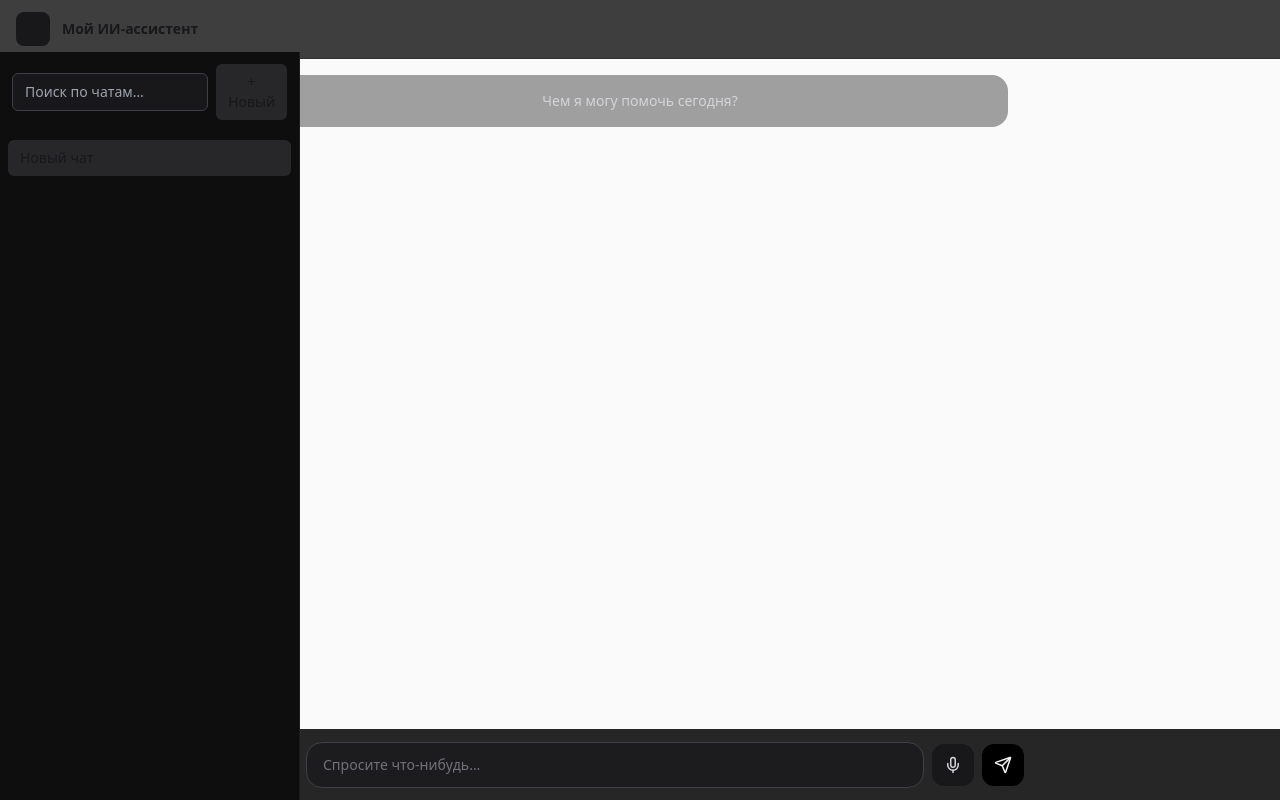
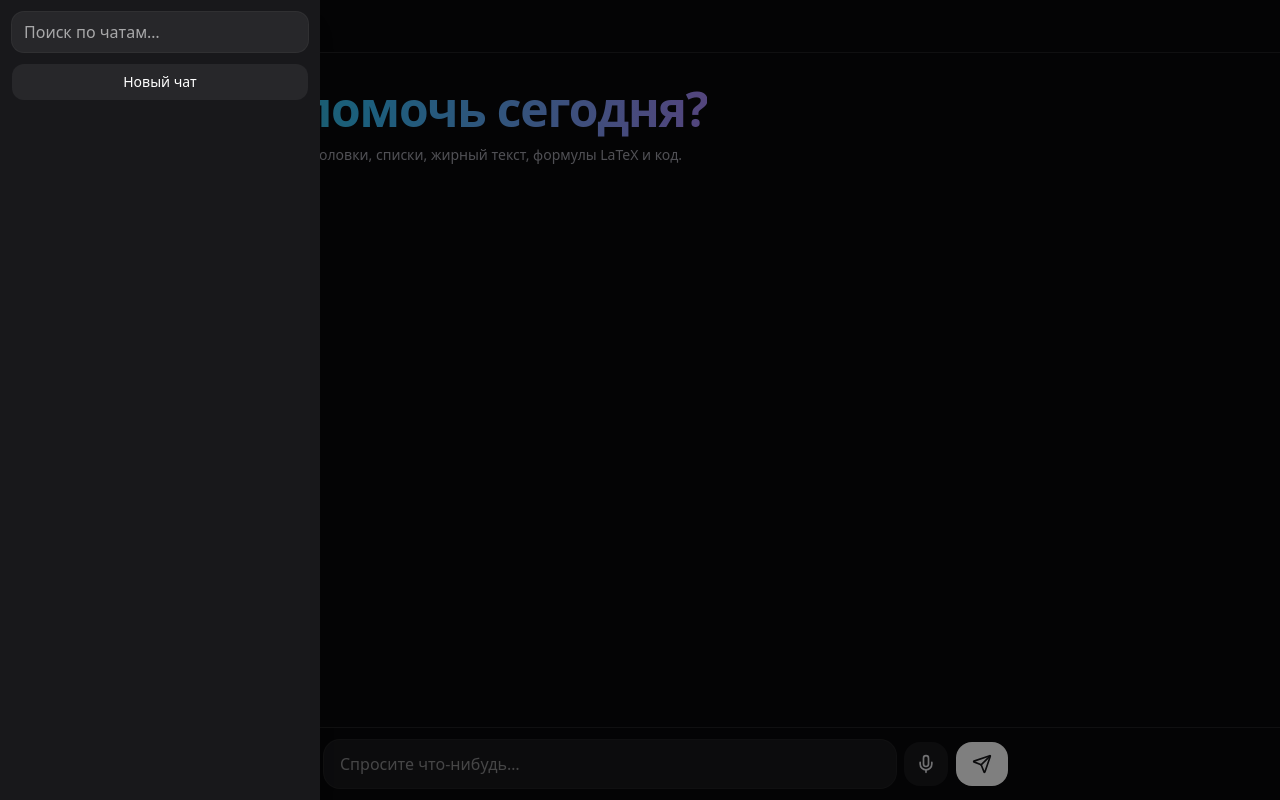
Before and after one commit to 89059043673d-ctrl/ai-assistant-chat, a Next.js app: page / in a window 1280 px wide. Both pictures are taken after a click on the button 33 px from the left and 29 px from the top of the page. Built offline with nearby package versions, Linux system fonts and the light colour scheme.

Commit message:
Update Chat.tsx

```diff
--- a/components/Chat.tsx
+++ b/components/Chat.tsx
@@ -1,320 +1,408 @@
-// components/Chat.tsx
 "use client";
 
-import React, { useEffect, useRef, useState } from "react";
-import { Menu, Paperclip, Send, Mic, Clipboard } from "lucide-react";
+import React, { useEffect, useMemo, useRef, useState } from "react";
+import { Menu, Paperclip, Send, Mic, Copy, Check } from "lucide-react";
 import Markdown from "./Markdown";
 import clsx from "clsx";
 
-type Msg = { role: "user" | "assistant"; content: string };
+type Msg = { id: string; role: "user" | "assistant"; content: string; ts: number };
+
+declare global {
+  interface Window {
+    webkitSpeechRecognition?: any;
+    SpeechRecognition?: any;
+  }
+}
+
+const LS_KEY = "chat.history.v1";
 
 export default function Chat() {
-  // левое меню
+  // UI
   const [sidebarOpen, setSidebarOpen] = useState(false);
 
-  // история сообщений
+  // Сообщения
   const [messages, setMessages] = useState<Msg[]>([]);
-  const [input, setInput] = useState("");
-  const [loading, setLoading] = useState(false);
+  const [text, setText] = useState("");
+  const [sending, setSending] = useState(false);
 
-  // локальная "история чатов" в сайдбаре
-  const [threads, setThreads] = useState<
-    { id: string; title: string; msgs: Msg[] }[]
-  >([]);
-  const [activeThreadId, setActiveThreadId] = useState<string | null>(null);
-  const inputRef = useRef<HTMLInputElement>(null);
-  const endRef = useRef<HTMLDivElement>(null);
+  // Копирование (визуальная обратная связь)
+  const [copiedId, setCopiedId] = useState<string | null>(null);
 
-  // автоскролл в конец
+  // Поиск по истории (левая панель)
+  const [q, setQ] = useState("");
+
+  // Вложения
+  const fileInputRef = useRef<HTMLInputElement | null>(null);
+  const [attachedNames, setAttachedNames] = useState<string[]>([]);
+
+  // Микрофон (Web Speech API)
+  const recRef = useRef<any>(null);
+  const [recOn, setRecOn] = useState(false);
+
+  // ---------- init / persist ----------
   useEffect(() => {
-    endRef.current?.scrollIntoView({ behavior: "smooth" });
-  }, [messages, loading]);
+    try {
+      const raw = localStorage.getItem(LS_KEY);
+      if (raw) setMessages(JSON.parse(raw));
+    } catch {}
+  }, []);
 
-  // создать новый чат
-  function newChat() {
-    const id = crypto.randomUUID();
-    const title = "Новый чат";
-    const t = { id, title, msgs: [] as Msg[] };
-    setThreads((s) => [t, ...s]);
-    setActiveThreadId(id);
-    setMessages([]);
-    setSidebarOpen(false);
-    setTimeout(() => inputRef.current?.focus(), 50);
+  useEffect(() => {
+    localStorage.setItem(LS_KEY, JSON.stringify(messages));
+  }, [messages]);
+
+  // ---------- helpers ----------
+  const filtered = useMemo(
+    () =>
+      q.trim()
+        ? messages.filter((m) =>
+            m.content.toLowerCase().includes(q.trim().toLowerCase())
+          )
+        : messages,
+    [messages, q]
+  );
+
+  const pushMsg = (role: Msg["role"], content: string) =>
+    setMessages((prev) => [
+      ...prev,
+      { id: crypto.randomUUID(), role, content, ts: Date.now() },
+    ]);
+
+  // ---------- copy with feedback ----------
+  const copyText = async (id: string, content: string) => {
+    try {
+      await navigator.clipboard.writeText(content);
+      setCopiedId(id);
+      setTimeout(() => setCopiedId(null), 900);
+    } catch {}
+  };
+
+  // ---------- mic ----------
+  useEffect(() => {
+    if (!recOn) return;
+
+    const SR =
+      window.SpeechRecognition || window.webkitSpeechRecognition || null;
+    if (!SR) {
+      setRecOn(false);
+      alert("Распознавание речи не поддерживается в этом браузере.");
+      return;
     }
+    const rec = new SR();
+    rec.lang = "ru-RU";
+    rec.interimResults = true;
+    rec.continuous = true;
 
-  // выбрать чат
-  function selectChat(id: string) {
-    const t = threads.find((x) => x.id === id);
-    if (!t) return;
-    setActiveThreadId(id);
-    setMessages(t.msgs);
-    setSidebarOpen(false);
+    rec.onresult = (e: any) => {
+      let last = "";
+      for (let i = e.resultIndex; i < e.results.length; i++) {
+        last += e.results[i][0].transcript;
       }
+      setText((t) => (t ? t + " " : "") + last.trim());
+    };
 
-  // сохранить текущий чат в список
-  function persistThread(nextMsgs: Msg[]) {
-    if (!activeThreadId) return;
-    setThreads((prev) =>
-      prev.map((t) => (t.id === activeThreadId ? { ...t, msgs: nextMsgs, title: titleFromMsgs(nextMsgs) } : t))
-    );
-  }
+    rec.onerror = () => setRecOn(false);
+    rec.onend = () => setRecOn(false);
 
-  function titleFromMsgs(msgs: Msg[]) {
-    const firstUser = msgs.find((m) => m.role === "user")?.content?.slice(0, 30);
-    return firstUser ? firstUser : "Чат";
-  }
+    rec.start();
+    recRef.current = rec;
 
-  // копирование текста
-  async function copyText(text: string) {
+    return () => {
       try {
-      await navigator.clipboard.writeText(text);
+        rec.stop();
+      } catch {}
+      recRef.current = null;
+    };
+  }, [recOn]);
+
+  const toggleMic = () => {
+    setRecOn((v) => {
+      if (v && recRef.current) {
+        try {
+          recRef.current.stop();
         } catch {}
       }
+      return !v;
+    });
+  };
 
-  // отправка (стриминг)
-  async function send(e?: React.FormEvent) {
-    if (e) e.preventDefault(); // чтобы не было двойной отправки
-    const text = input.trim();
-    if (!text || loading) return;
+  // ---------- attach ----------
+  const onPickFile = () => fileInputRef.current?.click();
+  const onFilesChosen = (e: React.ChangeEvent<HTMLInputElement>) => {
+    const names = Array.from(e.target.files ?? []).map((f) => f.name);
+    if (names.length) setAttachedNames(names);
+  };
 
-    // добавляем пользовательское сообщение
-    const me: Msg = { role: "user", content: text };
-    const startMsgs = [...messages, me];
-    setMessages(startMsgs);
-    persistThread(startMsgs);
-    setInput("");
+  // ---------- send ----------
+  const send = async () => {
+    const userText = text.trim();
+    if (!userText || sending) return;
 
-    // создаем заготовку для assistant
-    const ai: Msg = { role: "assistant", content: "" };
-    setMessages((s) => [...s, ai]);
-    setLoading(true);
+    // добавляем метку про вложения (минимально рабочий функционал)
+    const withAttach =
+      attachedNames.length > 0
+        ? `${userText}\n\n[Вложения: ${attachedNames.join(", ")}]`
+        : userText;
+
+    setSending(true);
+    pushMsg("user", withAttach);
+    setText("");
+    setAttachedNames([]);
 
     try {
       const res = await fetch("/api/chat", {
         method: "POST",
         headers: { "Content-Type": "application/json" },
         body: JSON.stringify({
-          history: startMsgs,
-          message: text,
+          text: withAttach,
+          history: messages.map(({ role, content }) => ({ role, content })),
         }),
       });
 
       if (!res.ok || !res.body) {
-        throw new Error("bad response");
+        pushMsg(
+          "assistant",
+          "Не удалось получить ответ от модели. Проверьте Billing и переменную OPENAI_API_KEY на Vercel."
+        );
+        setSending(false);
+        return;
       }
 
+      // стримим ТОЛЬКО текст (как у нас сделан route.ts)
       const reader = res.body.getReader();
-      const decoder = new TextDecoder("utf-8");
+      const dec = new TextDecoder();
       let acc = "";
+      const id = crypto.randomUUID();
+      setMessages((prev) => [
+        ...prev,
+        { id, role: "assistant", content: "", ts: Date.now() },
+      ]);
 
-      // читаем plain text поток
       while (true) {
-        const { done, value } = await reader.read();
+        const { value, done } = await reader.read();
         if (done) break;
-        const chunk = decoder.decode(value, { stream: true });
-        acc += chunk;
+        acc += dec.decode(value, { stream: true });
+        setMessages((prev) =>
+          prev.map((m) => (m.id === id ? { ...m, content: acc } : m))
+        );
+      }
+    } catch (e) {
+      pushMsg(
+        "assistant",
+        "Не удалось получить ответ от модели. Проверьте Billing и переменную OPENAI_API_KEY на Vercel."
+      );
+    } finally {
+      setSending(false);
+    }
+  };
 
-        // обновляем последнее сообщение ассистента
-        setMessages((s) => {
-          const next = [...s];
-          next[next.length - 1] = { role: "assistant", content: sanitizeLeak(acc) };
-          return next;
-        });
+  const onEnterSend = (e: React.KeyboardEvent<HTMLInputElement>) => {
+    if (e.key === "Enter" && !e.shiftKey) {
+      e.preventDefault();
+      send();
     }
+  };
 
-      setMessages((s) => {
-        const next = [...s];
-        next[next.length - 1] = { role: "assistant", content: sanitizeLeak(acc) };
-        persistThread(next);
-        return next;
-      });
-    } catch {
-      setMessages((s) => {
-        const next = [...s];
-        next[next.length - 1] = {
-          role: "assistant",
-          content:
-            "Не удалось получить ответ от модели. Проверьте Billing и переменную OPENAI_API_KEY на Vercel.",
-        };
-        persistThread(next);
-        return next;
-      });
-    } finally {
-      setLoading(false);
-      inputRef.current?.focus();
-    }
-  }
-
-  // на случай если вдруг бэкенд где-то вернул `{"ok":true,"content":"..."}`
-  function sanitizeLeak(text: string) {
-    // если это JSON-строка вида { ok:true, content:"..." }
-    const trimmed = text.trim();
-    if (trimmed.startsWith("{") && trimmed.includes('"content"')) {
-      try {
-        const obj = JSON.parse(trimmed);
-        if (obj && typeof obj.content === "string") return obj.content;
-      } catch {}
-    }
-    return text;
-  }
-
-  // при первом заходе — пустой чат
-  useEffect(() => {
-    if (threads.length === 0) newChat();
-    // eslint-disable-next-line react-hooks/exhaustive-deps
-  }, []);
-
+  // ---------- UI ----------
   return (
-    <div className="relative h-full w-full">
-      {/* верхняя плашка */}
-      <div className="sticky top-0 z-20 flex items-center gap-3 border-b border-zinc-800/60 bg-[#0f0f10]/80 px-4 py-3 backdrop-blur">
+    <div className="min-h-screen bg-zinc-950 text-zinc-100">
+      {/* top bar */}
+      <div className="sticky top-0 z-30 flex items-center gap-3 border-b border-white/10 bg-zinc-950/80 px-3 py-2 backdrop-blur">
         <button
-          className="rounded-lg bg-zinc-900 p-2 hover:bg-zinc-800"
-          onClick={() => setSidebarOpen((v) => !v)}
-          aria-label="Меню"
-          title="Меню"
+          className="rounded-xl p-2 hover:bg-white/5 active:scale-95 transition"
+          onClick={() => setSidebarOpen(true)}
+          aria-label="Открыть меню"
         >
-          <Menu size={18} />
+          <Menu className="h-5 w-5" />
         </button>
-        <div className="text-sm font-semibold">Мой ИИ-ассистент</div>
+        <div className="text-sm opacity-70">Мой ИИ-ассистент</div>
       </div>
 
-      {/* сайдбар */}
-      {sidebarOpen && (
-        <div className="absolute left-0 top-[52px] z-30 h-[calc(100%-52px)] w-[300px] border-r border-zinc-800/60 bg-[#0e0e0f]">
-          <div className="flex items-center gap-2 p-3">
-            <input
-              className="w-full rounded-md border border-zinc-700 bg-zinc-900 px-3 py-2 text-sm outline-none"
-              placeholder="Поиск по чатам…"
-              onChange={(e) => {
-                const q = e.target.value.toLowerCase();
-                setThreads((prev) =>
-                  prev
-                    .slice()
-                    .sort((a, b) => a.title.localeCompare(b.title))
-                    .map((t) => t) // просто чтобы перерендерить
-                );
-              }}
-            />
-            <button
-              className="rounded-md bg-zinc-800 px-3 py-2 text-sm hover:bg-zinc-700"
-              onClick={newChat}
-            >
-              + Новый
-            </button>
+      {/* hero надпись */}
+      {messages.length === 0 && (
+        <div className="px-4 py-8 sm:px-6">
+          <h1 className="text-3xl sm:text-4xl md:text-5xl font-extrabold tracking-tight">
+            <span className="bg-gradient-to-r from-emerald-400 via-sky-400 to-violet-400 bg-clip-text text-transparent">
+              Чем я могу помочь сегодня?
+            </span>
+          </h1>
+          <p className="mt-3 text-sm text-zinc-400">
+            Спроси что-нибудь — поддерживаются заголовки, списки, жирный текст,
+            формулы LaTeX и код.
+          </p>
         </div>
-          <div className="space-y-1 overflow-y-auto p-2">
-            {threads.map((t) => (
-              <button
-                key={t.id}
-                onClick={() => selectChat(t.id)}
+      )}
+
+      {/* messages */}
+      <div className="mx-auto max-w-3xl px-3 pb-36 sm:px-4">
+        {messages.map((m) => (
+          <div
+            key={m.id}
             className={clsx(
-                  "block w-full truncate rounded-md px-3 py-2 text-left text-sm hover:bg-zinc-800",
-                  t.id === activeThreadId && "bg-zinc-800"
+              "mt-3 flex",
+              m.role === "user" ? "justify-end" : "justify-start"
             )}
           >
-                {t.title}
+            <div
+              className={clsx(
+                "group relative rounded-2xl px-4 py-3 shadow",
+                m.role === "user"
+                  ? "bg-zinc-900 text-zinc-100"
+                  : "bg-zinc-800/80 text-zinc-100"
+              )}
+            >
+              {/* копировать */}
+              <button
+                className="absolute -right-2 -top-2 hidden rounded-full bg-zinc-700 p-2 text-white/90 shadow group-hover:block active:scale-95 transition"
+                onClick={() => copyText(m.id, m.content)}
+                aria-label="Копировать"
+                title="Копировать"
+              >
+                {copiedId === m.id ? (
+                  <Check className="h-4 w-4" />
+                ) : (
+                  <Copy className="h-4 w-4" />
+                )}
               </button>
+
+              {m.role === "assistant" ? (
+                <Markdown>{m.content}</Markdown>
+              ) : (
+                <div className="whitespace-pre-wrap">{m.content}</div>
+              )}
+            </div>
+          </div>
+        ))}
+      </div>
+
+      {/* input bar */}
+      <div className="fixed inset-x-0 bottom-0 z-20 border-t border-white/10 bg-zinc-950/90 backdrop-blur">
+        {/* attached chips */}
+        {attachedNames.length > 0 && (
+          <div className="mx-auto max-w-3xl px-3 pt-3 sm:px-4">
+            <div className="flex flex-wrap gap-2">
+              {attachedNames.map((n) => (
+                <span
+                  key={n}
+                  className="rounded-full bg-zinc-800 px-2 py-1 text-xs text-zinc-300"
+                >
+                  {n}
+                </span>
               ))}
             </div>
           </div>
         )}
 
-      {/* область сообщений */}
-      <div className="mx-auto max-w-3xl px-4 pb-32 pt-4">
-        {/* приветственная надпись (как полупрозрачная подсказка) — показываем, когда нет сообщений */}
-        {messages.length === 0 && (
-          <div className="mb-6 rounded-2xl bg-zinc-900/40 p-4 text-center text-sm text-zinc-300">
-            Чем я могу помочь сегодня?
-          </div>
+        <div className="mx-auto max-w-3xl px-3 py-3 sm:px-4">
+          <div className="flex items-center gap-2">
+            {/* paperclip */}
+            <button
+              className="rounded-2xl bg-zinc-900 p-3 text-zinc-200 hover:bg-zinc-800 active:scale-95 transition"
+              onClick={onPickFile}
+              aria-label="Прикрепить файл"
+              title="Прикрепить файл"
+            >
+              <Paperclip className="h-5 w-5" />
+            </button>
+            <input
+              ref={fileInputRef}
+              type="file"
+              multiple
+              className="hidden"
+              onChange={onFilesChosen}
+            />
+
+            {/* input */}
+            <input
+              className="flex-1 rounded-2xl bg-zinc-900 px-4 py-3 text-base text-white placeholder:text-white/50 outline-none ring-1 ring-white/10 focus:ring-2 focus:ring-emerald-400/70"
+              placeholder="Спросите что-нибудь…"
+              value={text}
+              onChange={(e) => setText(e.target.value)}
+              onKeyDown={onEnterSend}
+            />
+
+            {/* mic */}
+            <button
+              className={clsx(
+                "rounded-2xl p-3 active:scale-95 transition",
+                recOn
+                  ? "bg-emerald-600 text-white hover:bg-emerald-500"
+                  : "bg-zinc-900 text-zinc-200 hover:bg-zinc-800"
               )}
+              onClick={toggleMic}
+              aria-label="Голосовой ввод"
+              title="Голосовой ввод"
+            >
+              <Mic className="h-5 w-5" />
+            </button>
 
-        <div className="space-y-3">
-          {messages.map((m, i) => (
-            <div
-              key={i}
-              className={clsx(
-                "flex",
-                m.role === "user" ? "justify-start" : "justify-start"
-              )}
+            {/* send */}
+            <button
+              className="rounded-2xl bg-white px-4 py-3 text-zinc-900 hover:bg-zinc-200 active:scale-95 transition disabled:opacity-50"
+              onClick={send}
+              disabled={sending}
+              aria-label="Отправить"
+              title="Отправить"
             >
-              <div
-                className={clsx(
-                  "group relative max-w-[85%] rounded-2xl px-4 py-3",
-                  m.role === "user"
-                    ? "bg-zinc-900 text-zinc-100"
-                    : "bg-zinc-800/70 text-zinc-100"
-                )}
-              >
-                {m.role === "assistant" ? (
-                  <Markdown>{m.content}</Markdown>
-                ) : (
-                  <div className="whitespace-pre-wrap">{m.content}</div>
-                )}
-
-                {/* копировать */}
-                <button
-                  onClick={() => copyText(m.content)}
-                  className="absolute -right-2 -top-2 hidden rounded-full bg-zinc-900 p-2 text-zinc-300 shadow group-hover:block"
-                  title="Копировать"
-                  aria-label="Копировать"
-                >
-                  <Clipboard size={14} />
+              <Send className="h-5 w-5" />
             </button>
           </div>
         </div>
-          ))}
-          {loading && (
-            <div className="text-xs text-zinc-400">Ассистент печатает…</div>
-          )}
-          <div ref={endRef} />
-        </div>
       </div>
 
-      {/* нижняя панель ввода */}
-      <form
-        onSubmit={send}
-        className="fixed inset-x-0 bottom-0 z-20 border-t border-zinc-800/60 bg-[#0f0f10]/90 px-4 py-3"
+      {/* sidebar */}
+      {sidebarOpen && (
+        <>
+          {/* overlay */}
+          <div
+            className="fixed inset-0 z-40 bg-black/50"
+            onClick={() => setSidebarOpen(false)}
+          />
+          {/* panel */}
+          <aside className="fixed inset-y-0 left-0 z-50 w-80 max-w-[85vw] bg-zinc-900 text-white shadow-xl">
+            <div className="p-3">
+              <input
+                type="search"
+                placeholder="Поиск по чатам…"
+                className="w-full rounded-xl bg-zinc-800 px-3 py-2 text-white placeholder:text-white/60 outline-none ring-1 ring-white/10 focus:ring-2 focus:ring-emerald-400/70"
+                value={q}
+                onChange={(e) => setQ(e.target.value)}
+              />
+              <button
+                className="mt-3 w-full rounded-xl bg-zinc-800 px-3 py-2 text-sm hover:bg-zinc-700 active:scale-95 transition"
+                onClick={() =>
+                  setMessages((prev) => [
+                    ...prev,
+                    {
+                      id: crypto.randomUUID(),
+                      role: "user",
+                      content: "Новый чат",
+                      ts: Date.now(),
+                    },
+                  ])
+                }
               >
-        <div className="mx-auto flex max-w-3xl items-center gap-2">
-          {/* скрепка — слева, темная */}
-          <button
-            type="button"
-            className="rounded-xl bg-zinc-900 p-3 text-zinc-300 hover:bg-zinc-800"
-            title="Прикрепить"
-            aria-label="Прикрепить"
-          >
-            <Paperclip size={18} />
-          </button>
-
-          <input
-            ref={inputRef}
-            value={input}
-            onChange={(e) => setInput(e.target.value)}
-            placeholder="Спросите что-нибудь…"
-            className="flex-1 rounded-2xl border border-zinc-700 bg-zinc-900/70 px-4 py-3 text-sm outline-none placeholder:text-zinc-500"
-          />
-
-          <button
-            type="button"
-            className="rounded-xl bg-zinc-900 p-3 text-zinc-300 hover:bg-zinc-800"
-            title="Голос"
-            aria-label="Голос"
-          >
-            <Mic size={18} />
-          </button>
-
-          <button
-            type="submit"
-            disabled={loading}
-            className="rounded-xl bg-black p-3 text-zinc-100 hover:bg-zinc-900 disabled:opacity-50"
-            title="Отправить"
-            aria-label="Отправить"
-          >
-            <Send size={18} />
+                Новый чат
               </button>
             </div>
-      </form>
+            <div className="max-h-[70vh] overflow-y-auto px-3 pb-6">
+              {filtered
+                .filter((m) => m.role === "user")
+                .slice()
+                .reverse()
+                .map((m) => (
+                  <div
+                    key={m.id}
+                    className="mt-2 truncate rounded-lg bg-zinc-800 px-3 py-2 text-sm text-zinc-200"
+                    title={m.content}
+                  >
+                    {m.content}
+                  </div>
+                ))}
+            </div>
+          </aside>
+        </>
+      )}
     </div>
   );
 }
```
Lines whose indentation alone changed are shown as unchanged.
